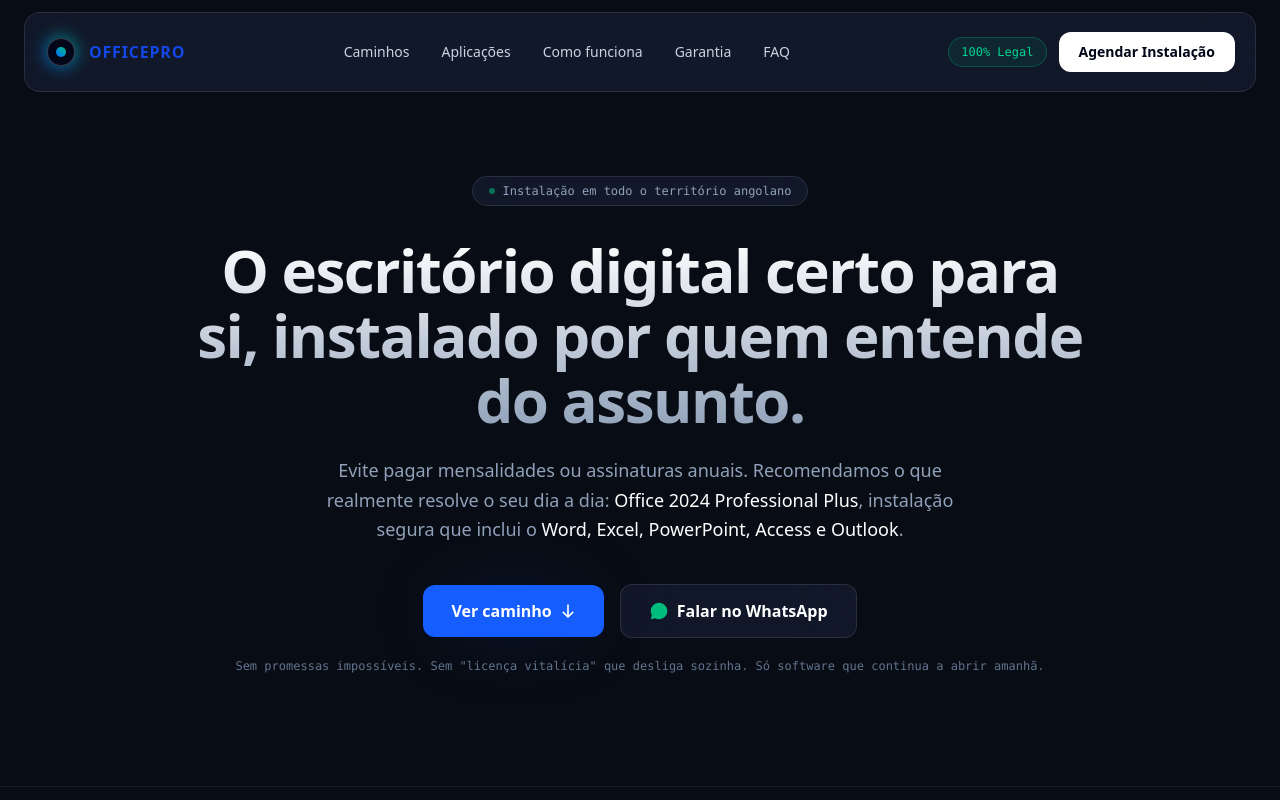
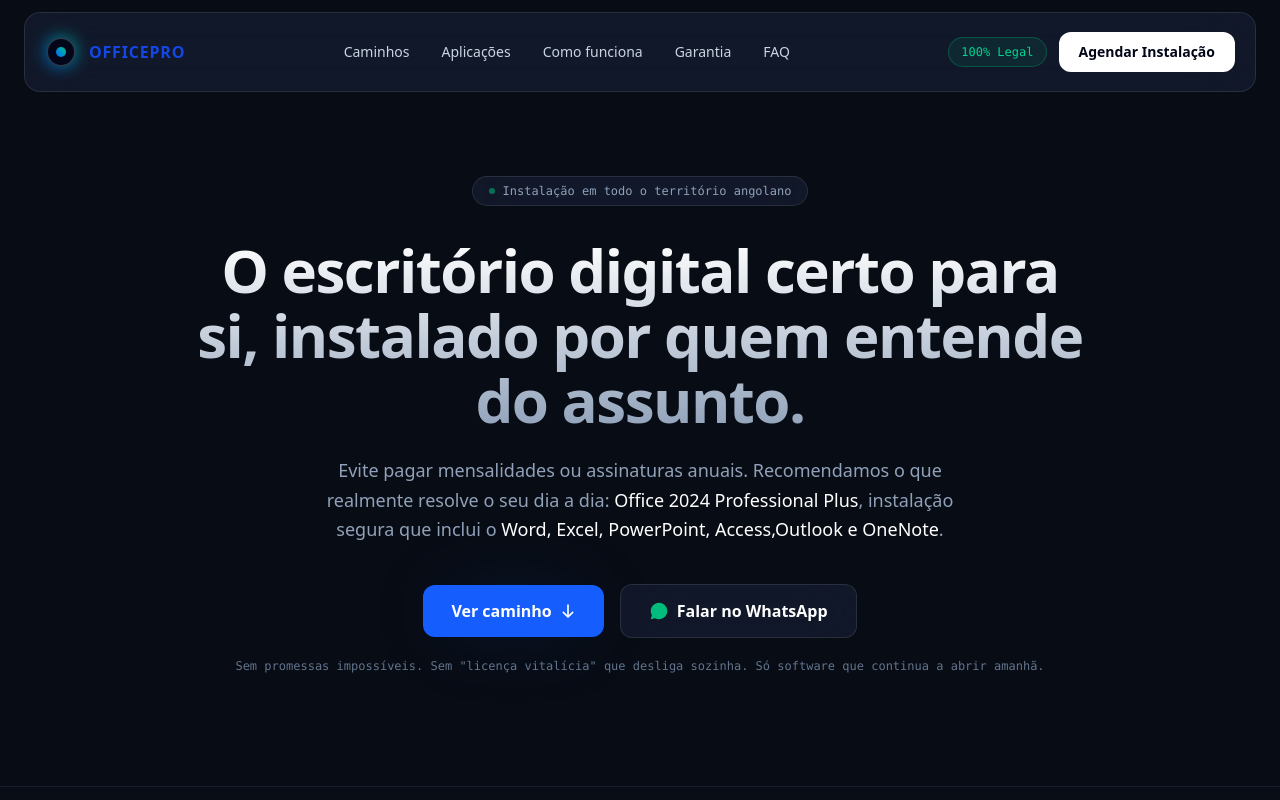
Before and after one commit to Herlander-Dev/meu-site-office, a Next.js app: page / in a window 1280 px wide. Shown: the top 800 px of the page. Built offline with nearby package versions, Linux system fonts and the light colour scheme.

Commit message:
Atualização dos textos do site

```diff
--- a/app/page.tsx
+++ b/app/page.tsx
@@ -133,7 +133,7 @@
           <p className="mt-6 text-lg text-slate-400 max-w-2xl mx-auto leading-relaxed">
             Evite pagar mensalidades ou assinaturas anuais. Recomendamos o que realmente resolve o seu dia a dia:{' '}
             <span className="text-white font-medium">Office 2024 Professional Plus</span>, instalação segura que inclui o{' '}
-            <span className="text-white font-medium">Word, Excel, PowerPoint, Access e Outlook</span>.
+            <span className="text-white font-medium">Word, Excel, PowerPoint, Access,Outlook e OneNote</span>.
           </p>
 
          <div className="mt-10 flex flex-col sm:flex-row items-center justify-center gap-4">
```
